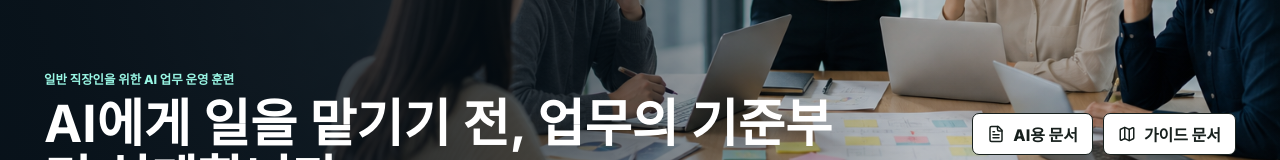
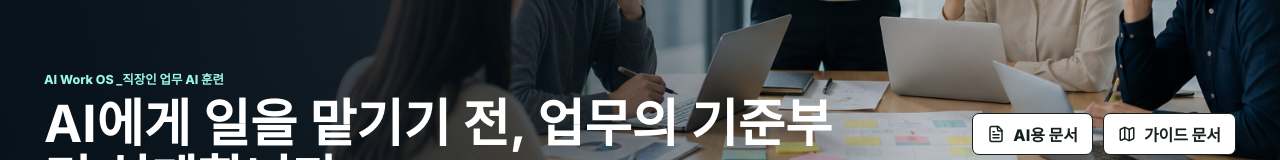
Before and after one commit to vibeworkme/ai-work-os-simulator, a React (Vite) app: page / in a window 1280 px wide. Shown: the part 324-484 px from the top of the page. Built offline with nearby package versions, Linux system fonts and the light colour scheme.

Commit message:
Update hero training label

```diff
--- a/src/App.jsx
+++ b/src/App.jsx
@@ -497,7 +497,7 @@ ${reviewChecklist.map((item) => `- ${item}`).join("\n")}
     <main className="app-shell">
       <header className="hero">
         <div className="hero-content">
-          <p className="eyebrow">일반 직장인을 위한 AI 업무 운영 훈련</p>
+          <p className="eyebrow">AI Work OS _직장인 업무 AI 훈련</p>
           <h1>AI에게 일을 맡기기 전, 업무의 기준부터 설계합니다.</h1>
         </div>
         <div className="hero-actions">
```
